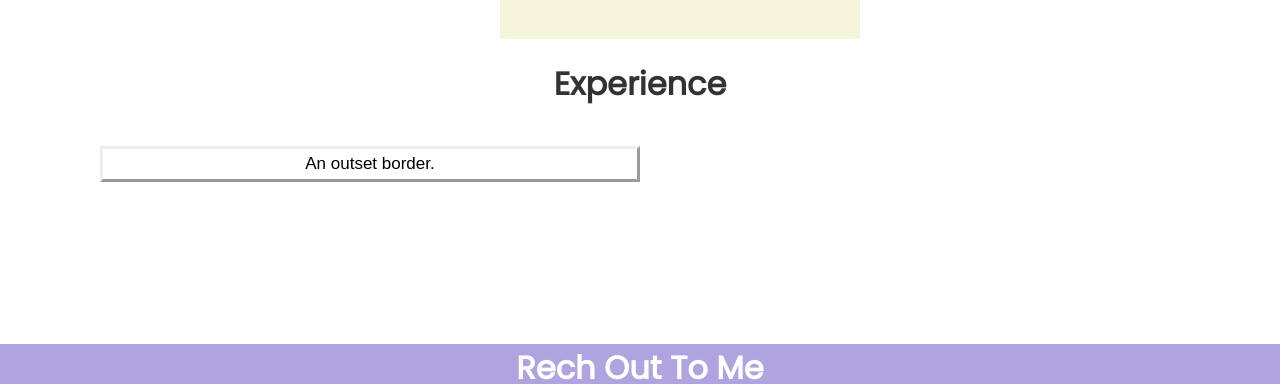
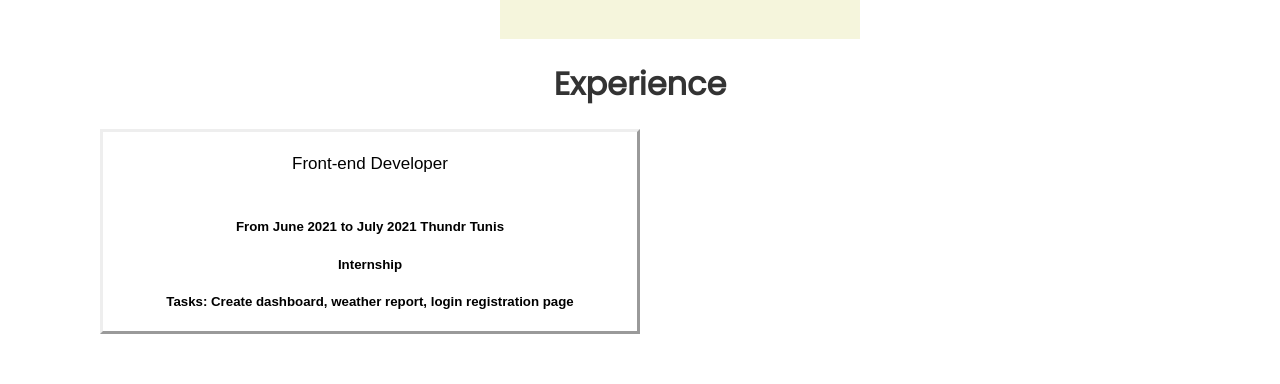
Before and after one commit to rihem-bensaad/Portfolio, a React (Create React App) app: page / in a window 1280 px wide. Shown: the part 1836-2220 px from the top of the page. Built offline with nearby package versions, Linux system fonts and the light colour scheme.

Commit message:
bloc exp des

```diff
--- a/src/components/File/File.scss
+++ b/src/components/File/File.scss
@@ -124,8 +124,8 @@
   }
 
 
-  p.outset {
-    border-style: outset;
+ .outset {
+    border-style: outset ;
     margin-left: 100px;
 
   }
--- a/src/components/File/File.tsx
+++ b/src/components/File/File.tsx
@@ -88,7 +88,12 @@ export default function File() {
 
                 <h1 className='doing'>Experience</h1>
                 <div className="col ">
-                <p className="outset">An outset border.</p>
+                    <div className="outset">
+                        <p>Front-end Developer</p>
+                        <h5>From June 2021 to July 2021 Thundr Tunis</h5>
+                        <h5>Internship</h5>
+                        <h5>Tasks: Create dashboard, weather report, login registration page</h5>
+                    </div>
                 </div>
                 <div className="col">
 
```
